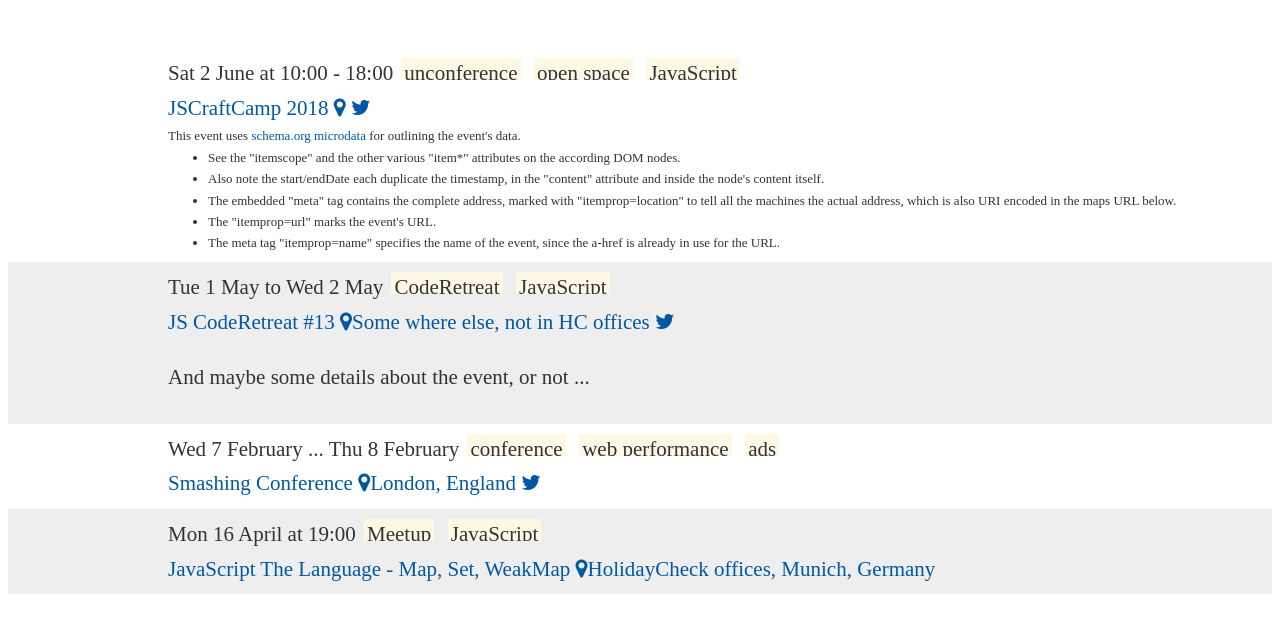
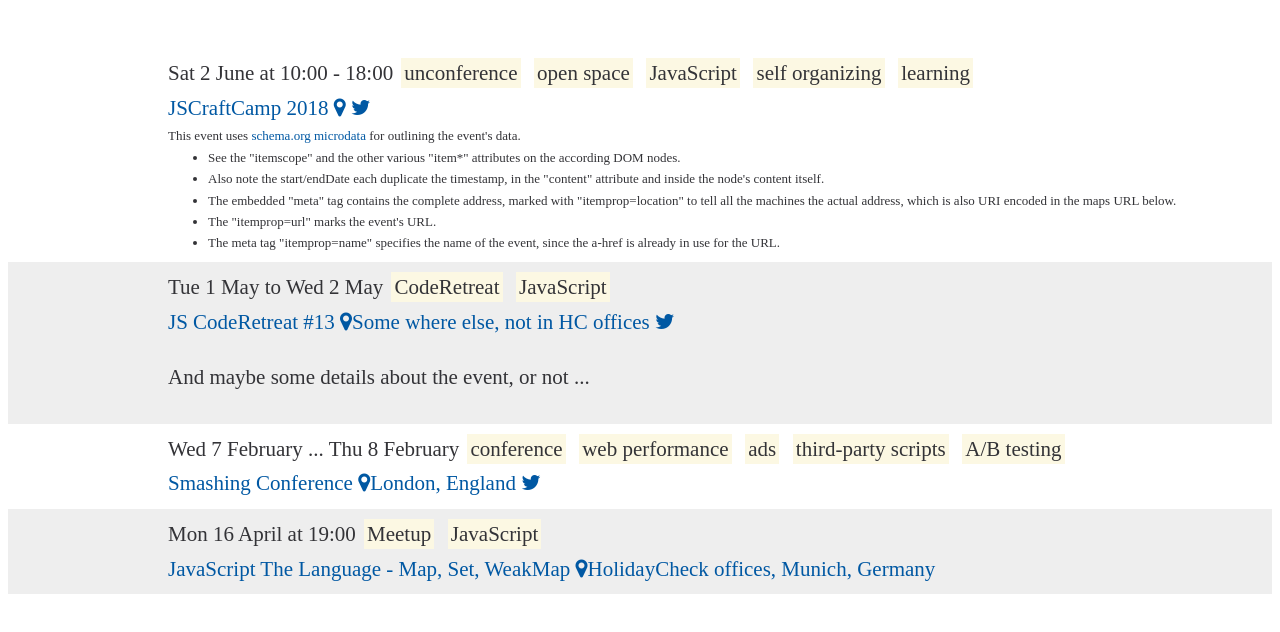
Before and after one commit to holidaycheck/hc-event-component, a website with bundled scripts: page src/index.html in a window 1280 px wide. Built offline with nearby package versions, Linux system fonts and the light colour scheme; a web font is replaced by a local one.

Commit message:
Less specific CSS inside the component's style.

```diff
--- a/src/index.html
+++ b/src/index.html
@@ -54,6 +54,7 @@
     .fa-map:before {
       content: "\f041";
     }
+
     hc-event {
       padding: 0.5rem 0 0.5rem 10rem;
     }
@@ -67,6 +68,13 @@
       font-size: small;
       margin: 0;
     }
+    hc-event-tags {
+      position: absolute;
+      width: 40rem;
+      height: 2rem;
+      overflow: hidden;
+    }
+
   </style>
 
   <hc-event itemscope itemtype="http://schema.org/Event">
--- a/src/style.css
+++ b/src/style.css
@@ -1,11 +1,5 @@
 hc-event {
   display: block;
-}
-hc-event-tags {
-  position: absolute;
-  width: 25rem;
-  height: 1.5rem;
-  overflow: hidden;
 }
 hc-event-tags:hover {
   height: auto;
```
